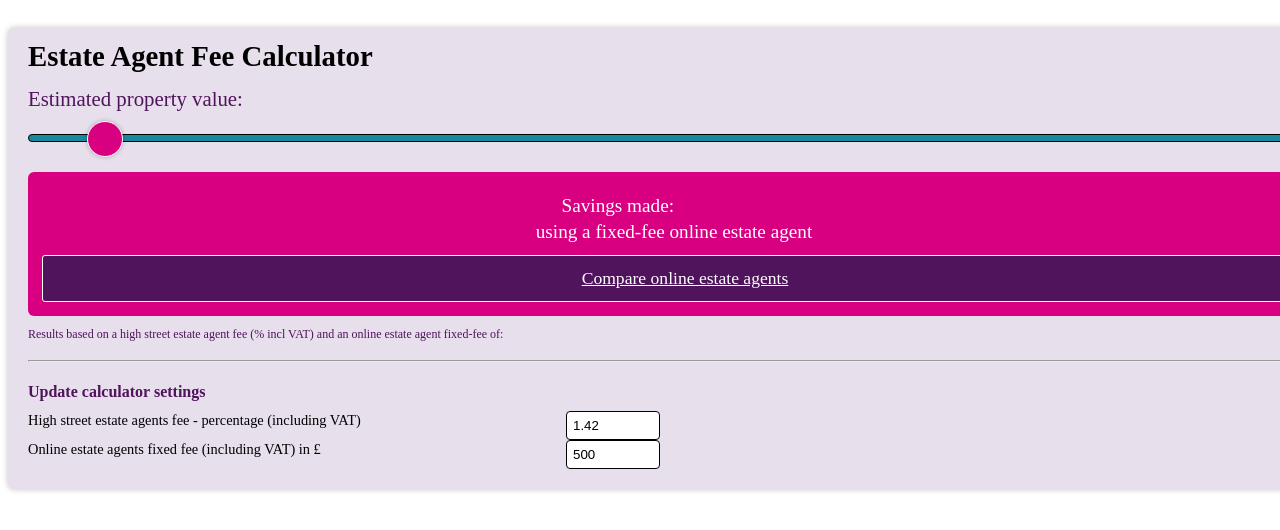
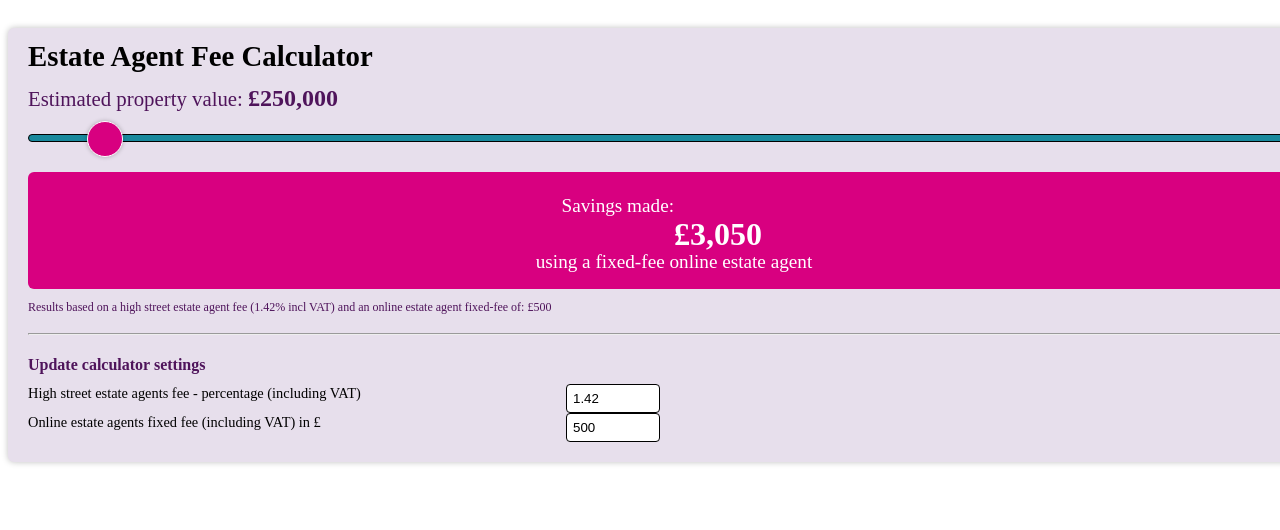
Before and after one commit to Jherit/Property-value-slider, a plain HTML site: page index.html in a window 1280 px wide. Shown: the top 530 px of the page. Drawn offline with Linux system fonts and the light colour scheme; files that its build step writes are made by us from their sources.

Commit message:
Update index.html

```diff
--- a/index.html
+++ b/index.html
@@ -5,7 +5,7 @@
     <meta http-equiv="X-UA-Compatible" content="IE=edge" />
     <meta name="viewport" content="width=device-width, initial-scale=1.0" />
     <title>Property Value Slider - UK</title>
-    <link rel="stylesheet" href="./css/styles.css" />
+    <link rel="stylesheet" href="./styles.css" />
   </head>
   <body>
     <div id="ea-calc-inpage">
@@ -27,10 +27,6 @@
           <span class="intro">Savings made:</span>
           <span id="oeaSave" class="resultz"></span>
           <span class="finale">using a fixed-fee online estate agent</span>
-          <a
-            href="/advice/guides-for-homeowners/i-am-selling/compare-online-estate-agents/"
-            >Compare online estate agents</a
-          >
         </h2>
         <h2>
           Results based on a high street estate agent fee (<span
@@ -71,6 +67,6 @@
         </div>
       </form>
     </div>
-    <script type="text/javascript" src="./js/scripts.js"></script>
+    <script type="text/javascript" src="./scripts.js"></script>
   </body>
 </html>
```
